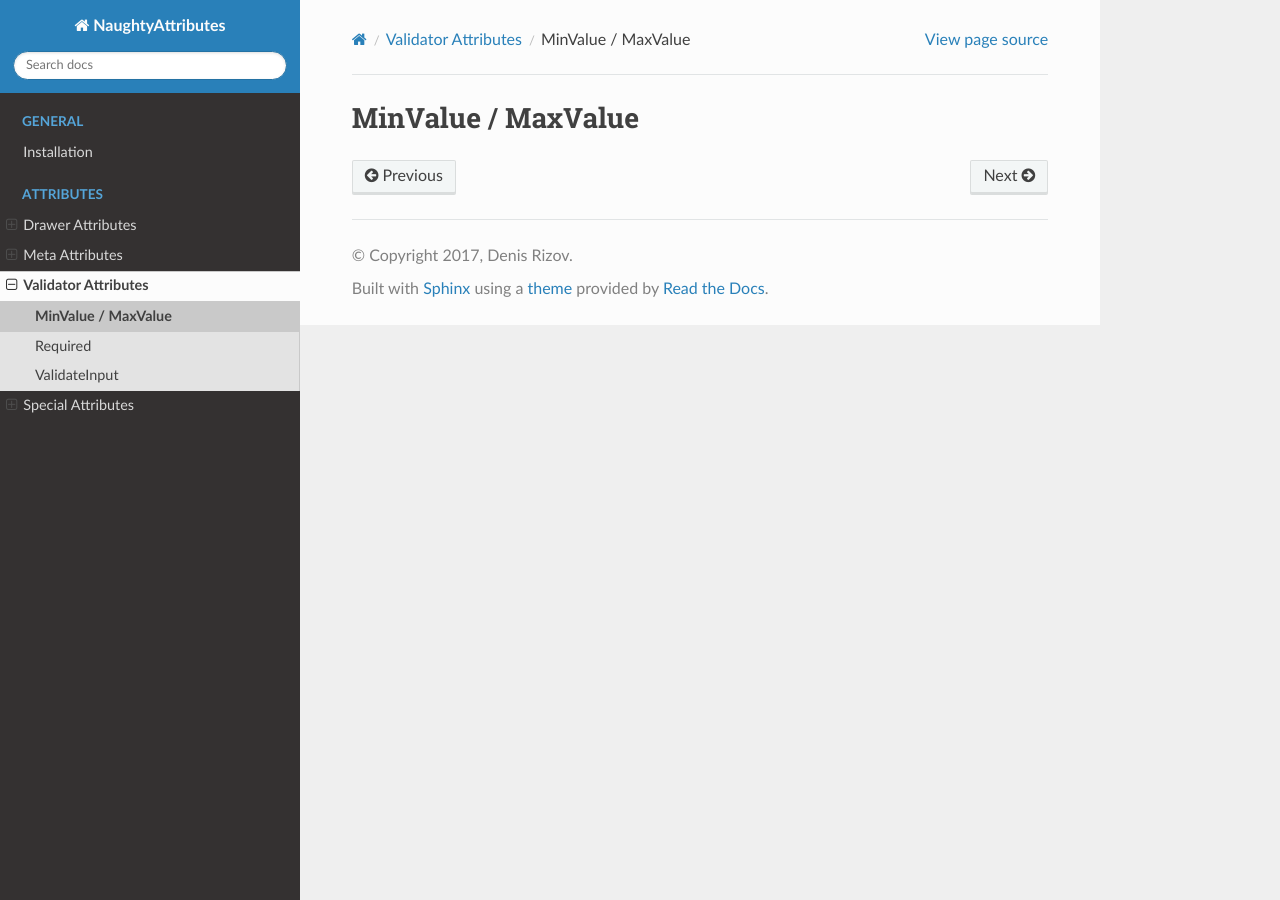
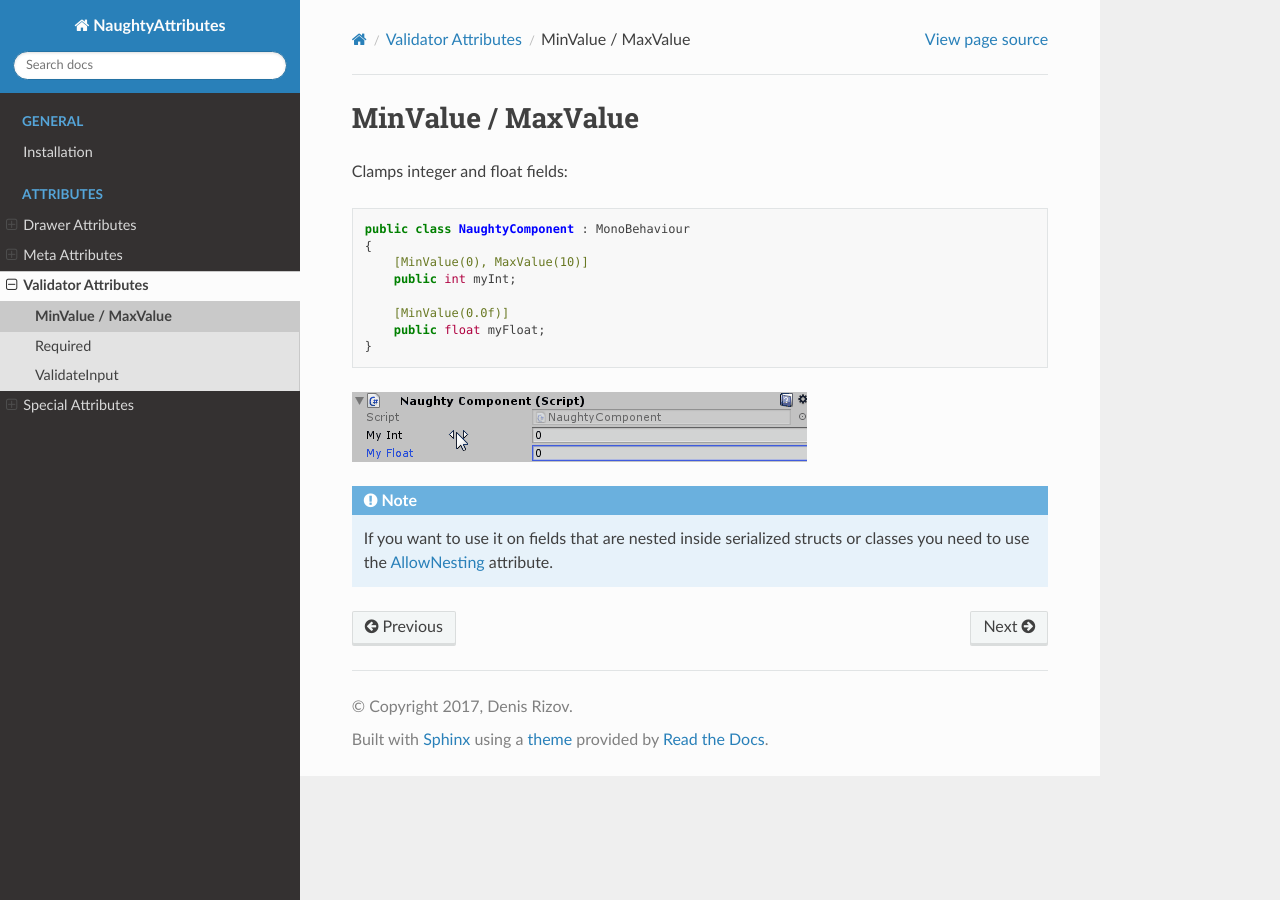
Before and after one commit to dbrizov/na-docs, a Sphinx documentation site: the page built from source/attributes/validator_attributes/min_max_value.rst, in a window 1280 px wide. Built offline with Sphinx 7.4.7 and the Read the Docs theme 2.0.0, drawn with Linux system fonts in a browser that asks for light colours.

Commit message:
update: MinValue and MaxValue

```diff
--- a/source/attributes/special_attributes/allow_nesting.rst
+++ b/source/attributes/special_attributes/allow_nesting.rst
@@ -4,7 +4,7 @@
 ============
 
 By default :ref:`label-drawer-attributes` can be nested inside structs and classes.
-:ref:`label-meta-attributes` however are not drawers and don't support nesting out of the box.
+:ref:`label-meta-attributes` and :ref:`label-validator-attributes`  however are not drawers and don't support nesting out of the box.
 If you want to use :ref:`label-enable-disable-if` attributes inside structs for instance, you have to use the ``AllowNesting`` attribute like so::
 
     public class EnableIfTest : MonoBehaviour
@@ -25,7 +25,7 @@
 .. note::
     The ``AllowNesting`` attribute is actually a drawer attribute. You can think of it as a ``DefaultDrawer`` attribute.
     All it does is to draw the serielized field with it's default drawer. This is a bit of a hack you see.
-    The system is implemented in such a way that before a drawer's ``OnGUI`` function is called it applies the **meta data** from the meta attributes.
+    The system is implemented in such a way that before a drawer's ``OnGUI`` function is called it applies the **meta** and **validator** attributes.
     In order to trigger this behavoir we need some kind of a drawer. The ``AllowNesting`` is that drawer.
     If for you are combining :ref:`label-enable-disable-if` with :ref:`label-min-max-slider` for instance,
     you don't have to put the ``AllowNesting`` attribute, because you already marked the serialized field with the ``MinMaxSlider`` drawer.
--- a/source/attributes/validator_attributes/index.rst
+++ b/source/attributes/validator_attributes/index.rst
@@ -1,6 +1,8 @@
+.. _label-validator-attributes:
+
 Validator Attributes
 ====================
-Validator attributes bla bla...
+Used for validating fields. A field can have infinite number of validator attributes.
 
 .. toctree::
     :maxdepth: 1
--- a/source/attributes/validator_attributes/min_max_value.rst
+++ b/source/attributes/validator_attributes/min_max_value.rst
@@ -1,2 +1,18 @@
 MinValue / MaxValue
 ===================
+Clamps integer and float fields::
+
+    public class NaughtyComponent : MonoBehaviour
+    {
+        [MinValue(0), MaxValue(10)]
+        public int myInt;
+
+        [MinValue(0.0f)]
+        public float myFloat;
+    }
+
+.. image:: ../../images/MinValueMaxValue_Inspector.gif
+
+.. note::
+    If you want to use it on fields that are nested inside serialized structs or classes
+    you need to use the :ref:`label-allow-nesting` attribute.
```
